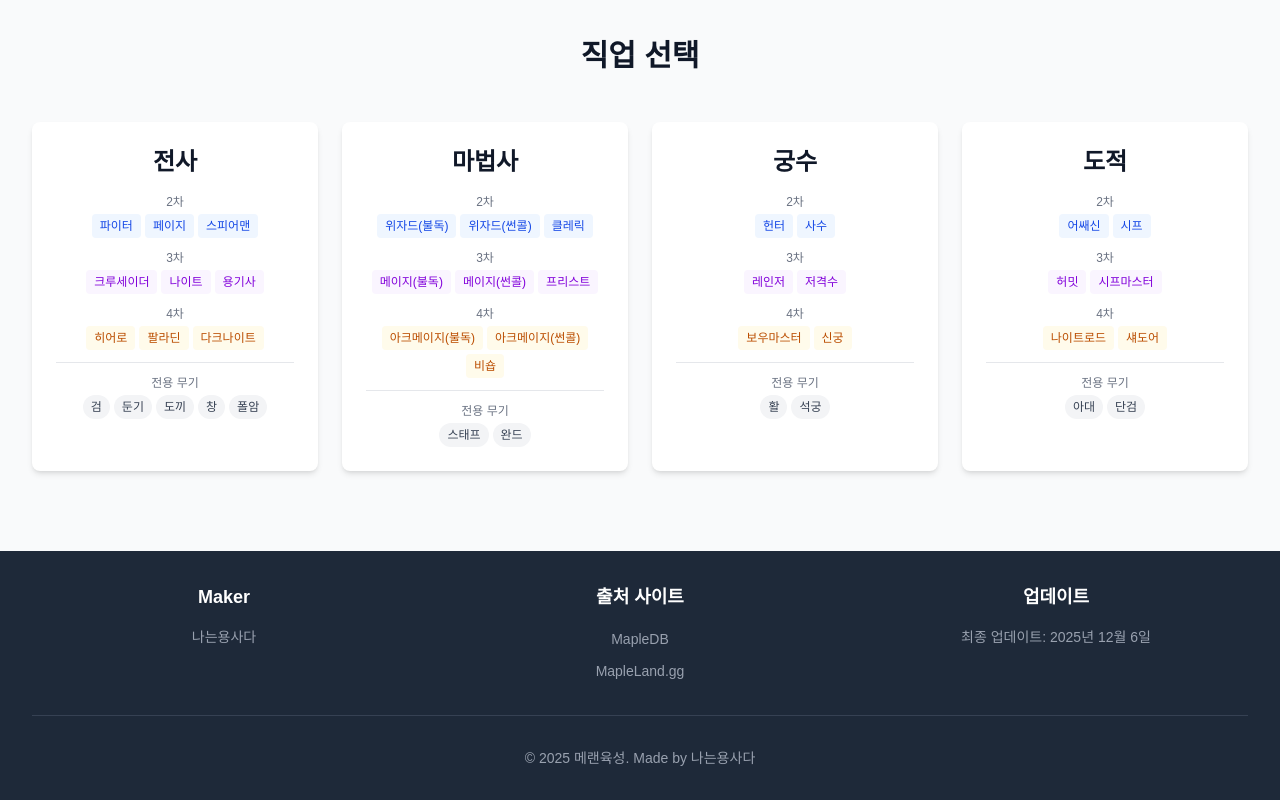
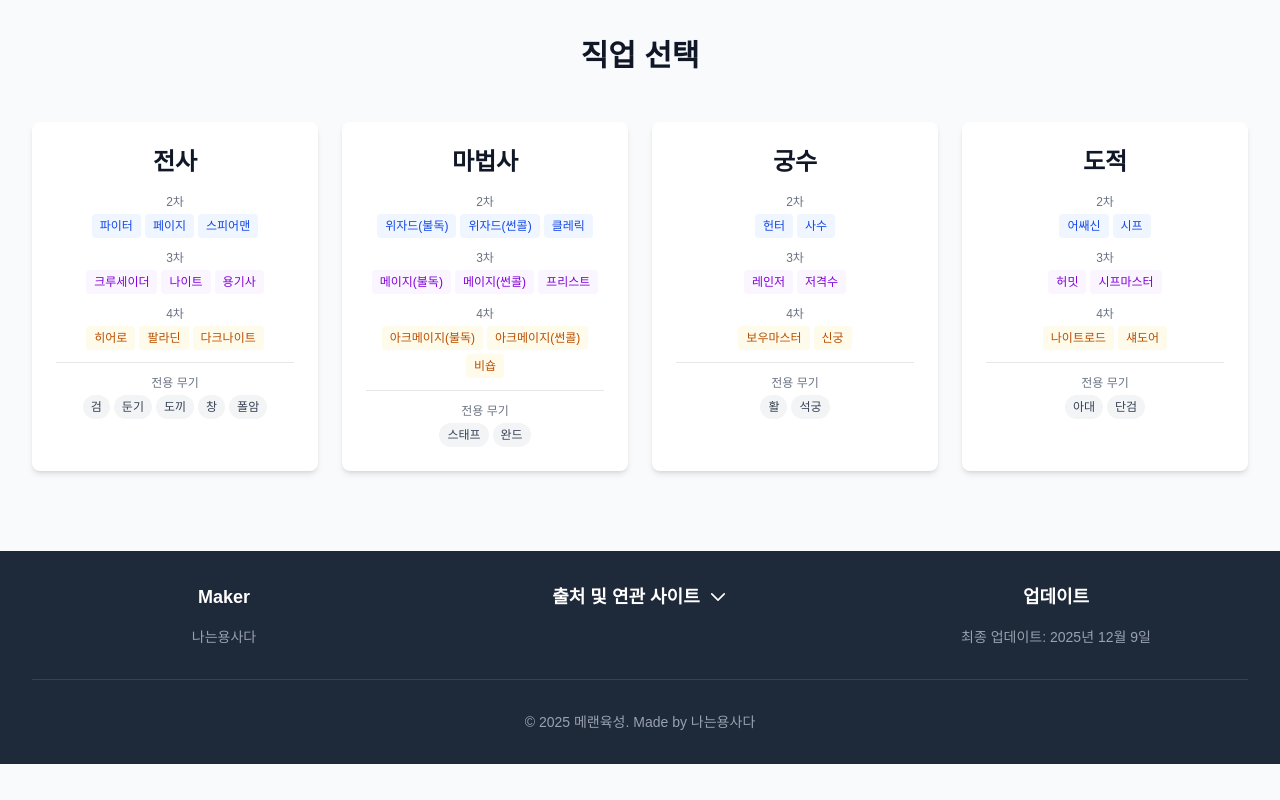
Before and after one commit to yuwonkyu/MaLan, a Next.js app: page / in a window 1280 px wide. Shown: the part 470-1270 px from the top of the page. After the commit the page ends 1234 px from the top, so only its background shows below. Built offline with nearby package versions, Linux system fonts and the light colour scheme.

Commit message:
feat: 출처 및 연관 사이트 섹션 추가 및 링크 목록 구현

```diff
--- a/components/layout/Footer.tsx
+++ b/components/layout/Footer.tsx
@@ -1,4 +1,12 @@
+"use client";
+
+import { useState } from "react";
+import { footerLinks } from "./FooterLinks";
+import ChevronDownIcon from "../icons/ChevronDownIcon";
+
 export default function Footer() {
+  const [isOpen, setIsOpen] = useState(false);
+
   return (
     <footer className="bg-gray-800 dark:bg-gray-950 text-white mt-auto">
       <div className="max-w-7xl mx-auto px-4 sm:px-6 lg:px-8 py-8">
@@ -13,36 +21,40 @@ export default function Footer() {
 
           {/* 출처 사이트 */}
           <div>
-            <h3 className="text-lg font-bold mb-4">출처 사이트</h3>
+            <button
+              onClick={() => setIsOpen(!isOpen)}
+              className="flex items-center justify-center gap-2 mx-auto text-lg font-bold mb-4 hover:text-gray-300 transition-colors"
+            >
+              출처 및 연관 사이트
+              <ChevronDownIcon
+                className={`w-5 h-5 transition-transform ${
+                  isOpen ? "rotate-180" : ""
+                }`}
+              />
+            </button>
+            {isOpen && (
               <ul className="space-y-2">
-              <li>
+                {footerLinks.map((link) => (
+                  <li key={link.name}>
                     <a
-                  href="https://mapledb.kr/index.php"
+                      href={link.url}
                       target="_blank"
                       rel="noopener noreferrer"
                       className="text-gray-400 dark:text-gray-500 hover:text-white dark:hover:text-gray-300 text-sm transition-colors"
                     >
-                  MapleDB
+                      {link.name} - {link.description}
                     </a>
                   </li>
-              <li>
-                <a
-                  href="https://mapleland.gg/"
-                  target="_blank"
-                  rel="noopener noreferrer"
-                  className="text-gray-400 dark:text-gray-500 hover:text-white dark:hover:text-gray-300 text-sm transition-colors"
-                >
-                  MapleLand.gg
-                </a>
-              </li>
+                ))}
               </ul>
+            )}
           </div>
 
           {/* 업데이트 날짜 */}
           <div>
             <h3 className="text-lg font-bold mb-4">업데이트</h3>
             <p className="text-gray-400 dark:text-gray-500 text-sm">
-              최종 업데이트: 2025년 12월 6일
+              최종 업데이트: 2025년 12월 9일
             </p>
           </div>
         </div>
--- /dev/null
+++ b/components/layout/FooterLinks.tsx
@@ -0,0 +1,63 @@
+export const footerLinks = [
+  {
+    name: "MapleDB",
+    url: "https://mapledb.kr/index.php",
+    description: "메이플랜드 데이터베이스",
+  },
+  {
+    name: "MapleLand.gg",
+    url: "https://mapleland.gg/",
+    description: "메이플랜드 거래",
+  },
+  {
+    name: "메랜인",
+    url: "https://maplelandin.com/",
+    description: "파티모집/사냥팁",
+  },
+  {
+    name: "메이플팁",
+    url: "https://matip.kr/",
+    description: "계산기/타이머",
+  },
+  {
+    name: "고확 다시보기",
+    url: "https://rhghkr.net/",
+    description: "고확 확인",
+  },
+  {
+    name: "메랜 퀘스트 정리",
+    url: "https://docs.google.com/spreadsheets/d/1jR8N2LFZaToXqb48Om0l9xc0dBzAfjksBlMvUACQ6m4/edit?usp=sharing",
+    description: "구글 스프레드시트",
+  },
+  {
+    name: "로켓아이템떙스",
+    url: "https://itemthankyou.com/main/main.asp",
+    description: "아이템 거래",
+  },
+];
+
+interface FooterLinkItemProps {
+  name: string;
+  url: string;
+  description?: string;
+}
+
+export function FooterLinkItem({
+  name,
+  url,
+  description,
+}: FooterLinkItemProps) {
+  return (
+    <li>
+      <a
+        href={url}
+        target="_blank"
+        rel="noopener noreferrer"
+        className="text-gray-400 dark:text-gray-500 hover:text-white dark:hover:text-gray-300 text-sm transition-colors"
+      >
+        {name}
+        {description && <span className="text-xs"> ({description})</span>}
+      </a>
+    </li>
+  );
+}
```
Lines whose indentation alone changed are shown as unchanged.
